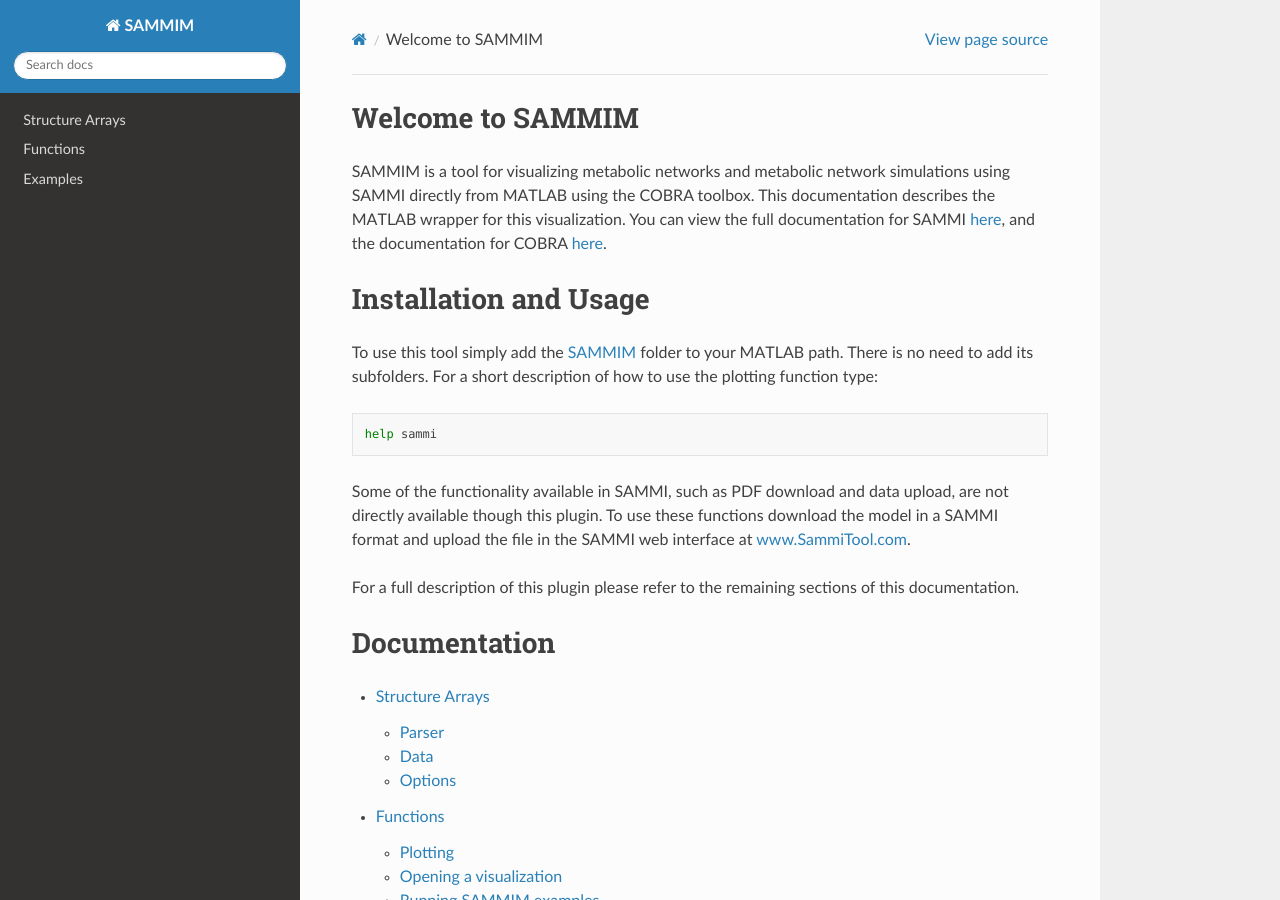
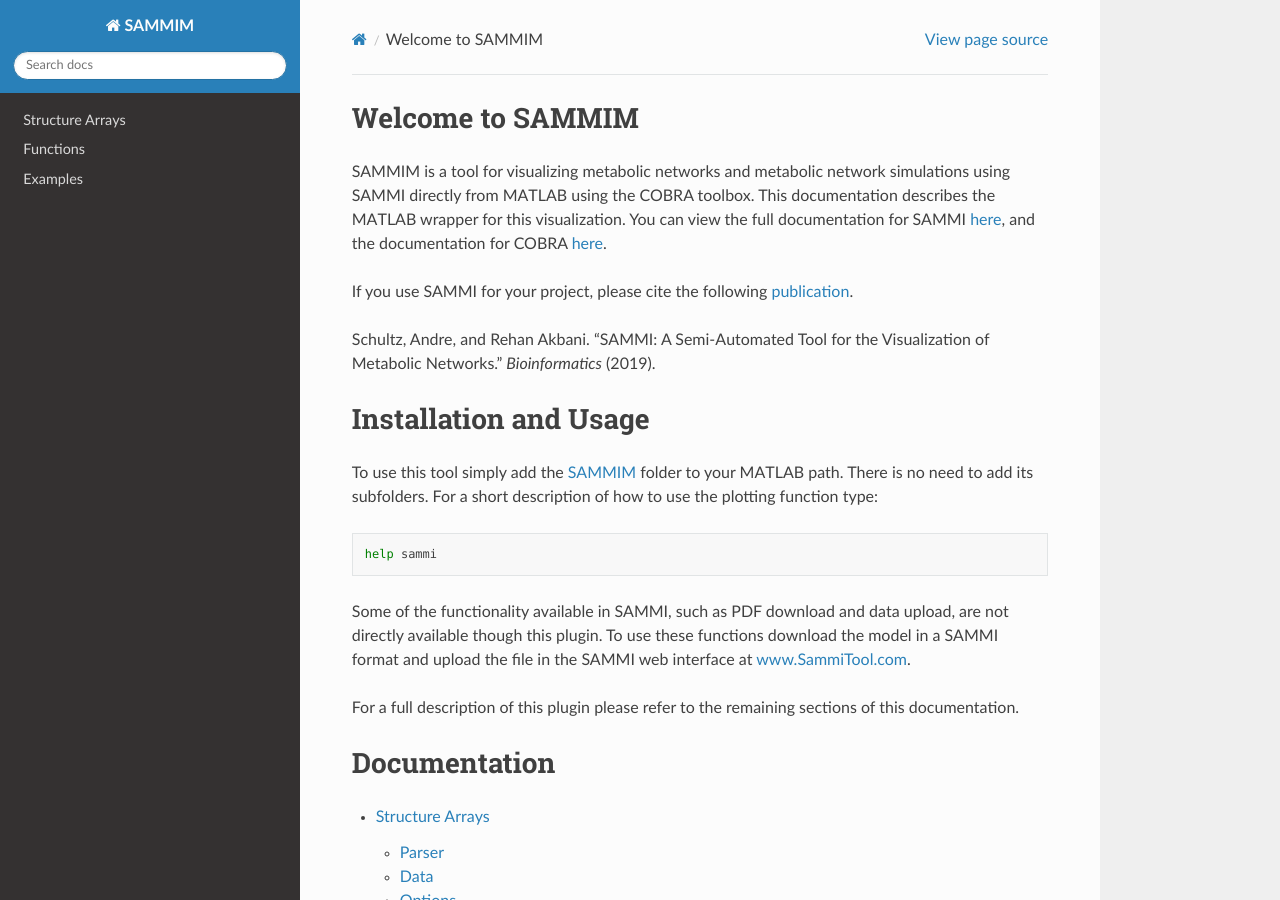
Before and after one commit to schultzdre/SAMMIM, a Sphinx documentation site: the page built from docs/source/index.rst, in a window 1280 px wide and 900 px high. Built offline with Sphinx 7.4.7 and the Read the Docs theme 2.0.0, drawn with Linux system fonts in a browser that asks for light colours.

Commit message:
Update index.rst

```diff
--- a/docs/source/index.rst
+++ b/docs/source/index.rst
@@ -8,6 +8,11 @@
 SAMMIM is a tool for visualizing metabolic networks and metabolic network simulations using SAMMI directly from MATLAB using the COBRA toolbox. This documentation describes the MATLAB wrapper for this visualization. You can view the full documentation for SAMMI `here
 <https://sammi.readthedocs.io/en/latest/index.html>`_, and the documentation for COBRA `here
 <https://opencobra.github.io/cobratoolbox/stable/>`_.
+
+If you use SAMMI for your project, please cite the following `publication
+<https://doi-org.stanford.idm.oclc.org/10.1093/bioinformatics/btz927>`_.
+
+Schultz, Andre, and Rehan Akbani. "SAMMI: A Semi-Automated Tool for the Visualization of Metabolic Networks." *Bioinformatics* (2019).
 
 Installation and Usage
 ===================================
```
